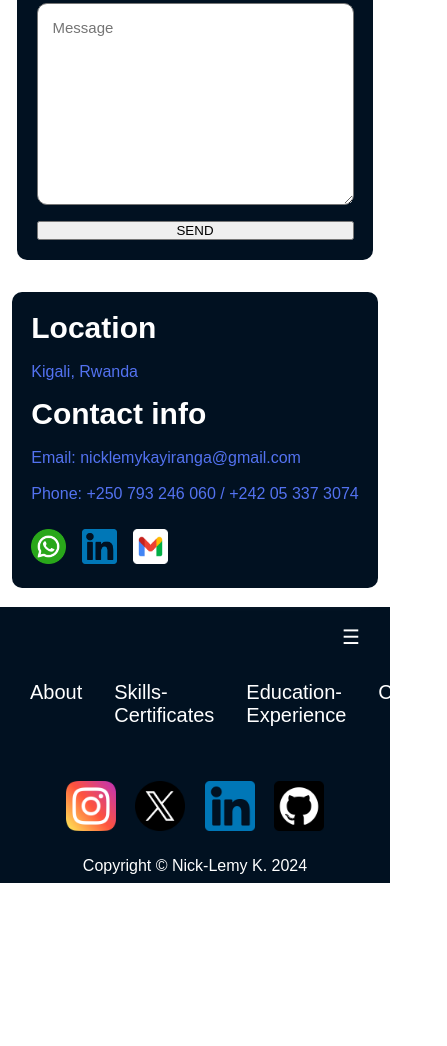
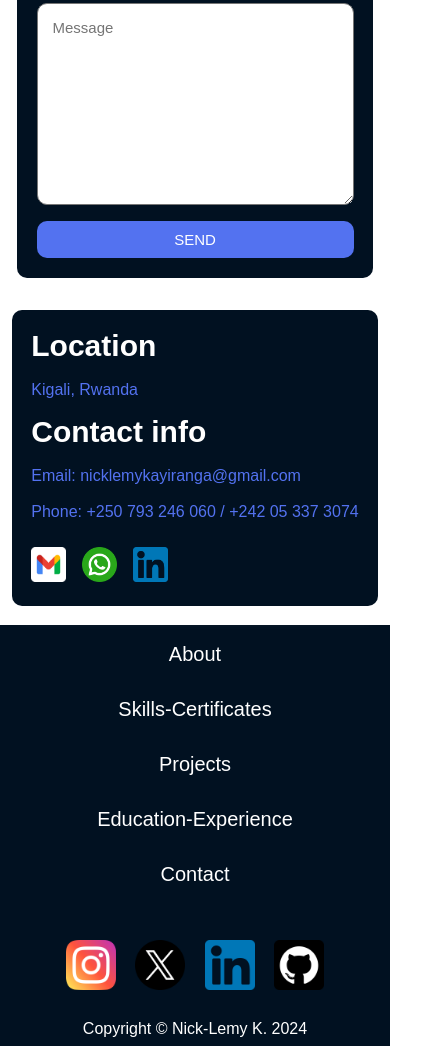
Before and after one commit to Nick-Lemy/my_resume-website, a plain HTML site: page index.html in a window 390 px wide. Shown: the part 4779-5825 px from the top of the page, 447 px wide, since content can reach past the window. Before the commit the page ends 5662 px from the top, so only its background shows below. Drawn offline with Linux system fonts and the light colour scheme; a web font is replaced by a local one.

Commit message:
Some customization

```diff
--- a/index.html
+++ b/index.html
@@ -20,7 +20,8 @@
                 <p class="hamburger">☰</p>
                 <ul>
                     <li><a href="#hero">About</a></li>
-                    <li><a href="#projects">Skills-Certificates</a></li>
+                    <li><a href="#skills-certificates">Skills-Certificates</a></li>
+                    <li><a href="#projects">Projects</a></li>
                     <li><a href="#education-experience">Education-Experience</a></li>
                     <li><a href="#contact">Contact</a></li>
                 </ul>
@@ -228,9 +229,9 @@
                         <p>Phone: +250 793 246 060 / +242 05 337 3074</p>
                     </div>
                     <div class="links">
+                        <a href="https://nicklemykayiranga@gmail.com" target="_blank"><img src="assets/vecteezy_google-mail-gmail-icon-logo-symbol_22484516.png"></a>
                         <a href="https://wa.me/+242053373074" target="_blank"><img src="assets/whatsapp.png" alt="whatsapp"></a>
                         <a href="https://linkedin.com/in/nick-lemy" target="_blank"><img src="assets/linkedin.png" alt="linkedIn"></a>
-                        <a href="https://nicklemykayiranga@gmail.com" target="_blank"><img src="assets/vecteezy_google-mail-gmail-icon-logo-symbol_22484516.png"></a>
                     </div>
                 </div>
             </div>
@@ -239,20 +240,20 @@
     <footer>
         <div class="footer-top">
             <nav class="quick-links">
-                <p class="hamburger">☰</p>
                 <ul>
                     <li><a href="#hero">About</a></li>
-                    <li><a href="#projects">Skills-Certificates</a></li>
+                    <li><a href="#skills-certificates">Skills-Certificates</a></li>
+                    <li><a href="#projects">Projects</a></li>
                     <li><a href="#education-experience">Education-Experience</a></li>
                     <li><a href="#contact">Contact</a></li>
                 </ul>
 
             </nav>
             <div class="social-media-links">
-                <img src="assets/instagram.png" alt="insta" class="icon">
-                <img src="assets/twitter.png" alt="x" class="icon">
-                <img src="assets/linkedin.png" alt="linkedIn" class="icon">
-                <img src="assets/github.png" alt="Github" class="icon">
+                <a href="https://www.instagram.com/nick_zkaynl7" target="_blank"><img src="assets/instagram.png" alt="insta" class="icon"></a>
+                <a href="https://www.x.com/LemyNick53336" target="_blank"><img src="assets/twitter.png" alt="x" class="icon"></a>
+                <a href="https://www.linkedin.com/in/nick-lemy" target="_blank"><img src="assets/linkedin.png" alt="linkedIn" class="icon"></a>
+                <a href="https://www.github.com/Nick-Lemy" target="_blank"><img src="assets/github.png" alt="Github" class="icon"></a>
             </div>
         </div>
         <p>Copyright © Nick-Lemy K. 2024</p>
--- a/styles.css
+++ b/styles.css
@@ -650,6 +650,7 @@ img.displaySlide {
 .contact-form {
     display: flex;
     background-color:#011121;
+    color: white;
     flex-direction: column;
     gap: 1rem;
     max-width: 500px;
@@ -658,6 +659,20 @@ img.displaySlide {
     border-radius: 10px;
     box-shadow: 0 8px 16px 0 rgba(255, 255, 255, 0.2), 0 6px 20px 0 rgba(255, 255, 255, 0.19);
 
+}
+
+.contact-form button{
+    background-color:#5372F0;
+    color: white;
+    border: 0;
+    padding: 10px;
+    border-radius: 10px;
+    cursor: pointer;
+    font-size: 15px;
+}
+
+.contact-form button:hover{
+    background-color:#2741a9;
 }
 
 input {
@@ -805,10 +820,12 @@ textarea {
 @media screen and (max-width: 748px){
     .footer-top{
         flex-direction: column;
+        align-items: center;
         gap: 2rem;
     }
-    .quick-links{
+    .quick-links ul{
         flex-direction: column;
+        align-items: center;
         gap: 2rem;
     }
 
```
